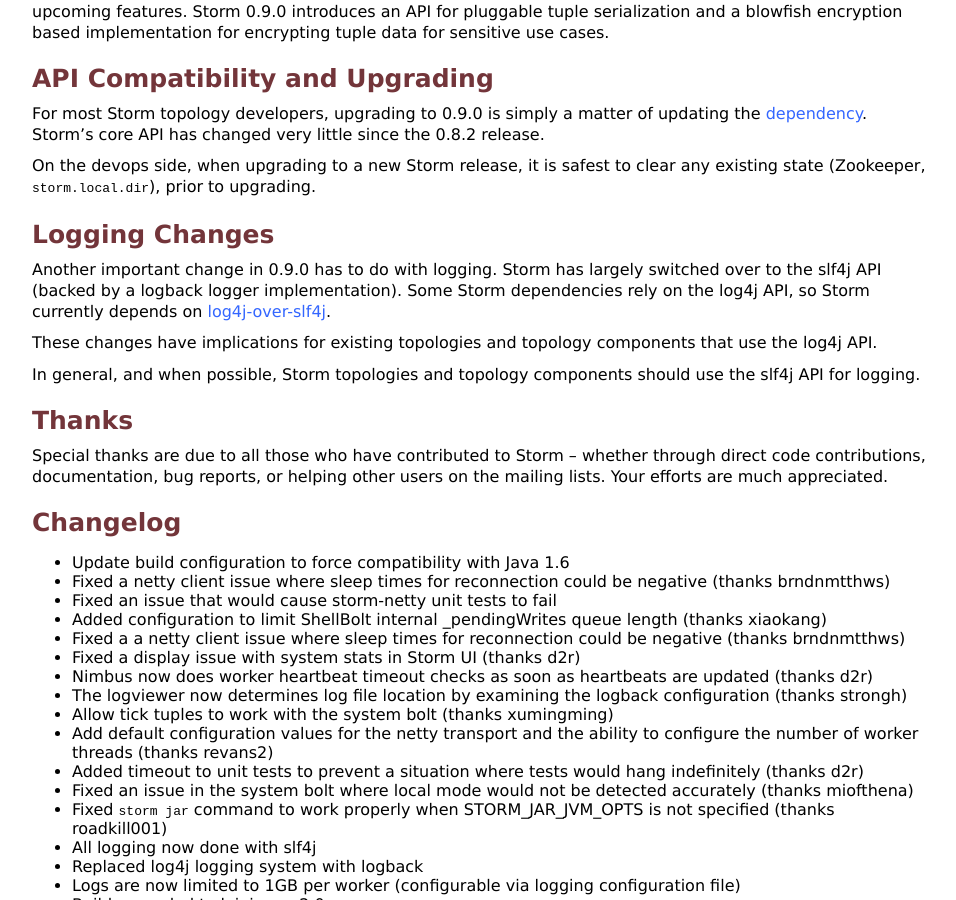
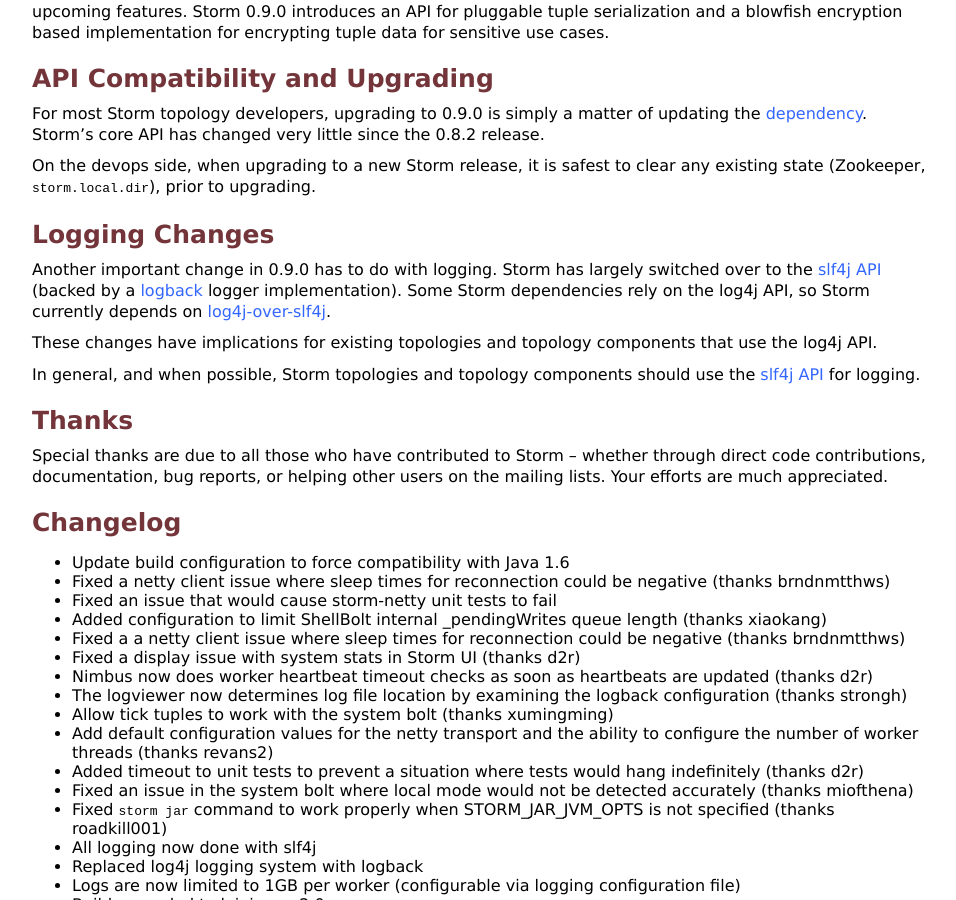
Before and after one commit to nathanmarz/storm-website, a Jekyll site: the page built from _posts/2013-12-08-storm090-released.md, in a window 1280 px wide and 900 px high, scrolled down 1339 px. Shown: the whole window, without its empty margins (158-1114 px from the left). Built offline with Jekyll 4.4.1, drawn with Linux system fonts in a browser that asks for light colours; Markdown is read by kramdown in place of the engine named in the settings; part of the change alters nothing that is shown.

Commit message:
add links to slf4j

```diff
--- a/_posts/2013-12-08-storm090-released.md
+++ b/_posts/2013-12-08-storm090-released.md
@@ -66,11 +66,11 @@ On the devops side, when upgrading to a new Storm release, it is safest to clear
 
 Logging Changes
 ---------------
-Another important change in 0.9.0 has to do with logging. Storm has largely switched over to the slf4j API (backed by a logback logger implementation). Some Storm dependencies rely on the log4j API, so Storm currently depends on [log4j-over-slf4j](http://www.slf4j.org/legacy.html#log4j-over-slf4j).
+Another important change in 0.9.0 has to do with logging. Storm has largely switched over to the [slf4j API](http://www.slf4j.org) (backed by a [logback](http://logback.qos.ch) logger implementation). Some Storm dependencies rely on the log4j API, so Storm currently depends on [log4j-over-slf4j](http://www.slf4j.org/legacy.html#log4j-over-slf4j).
 
 These changes have implications for existing topologies and topology components that use the log4j API.
 
-In general, and when possible, Storm topologies and topology components should use the slf4j API for logging.
+In general, and when possible, Storm topologies and topology components should use the [slf4j API](http://www.slf4j.org) for logging.
 
 
 Thanks
```
